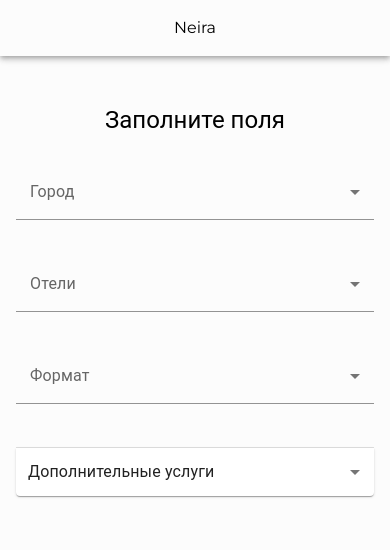
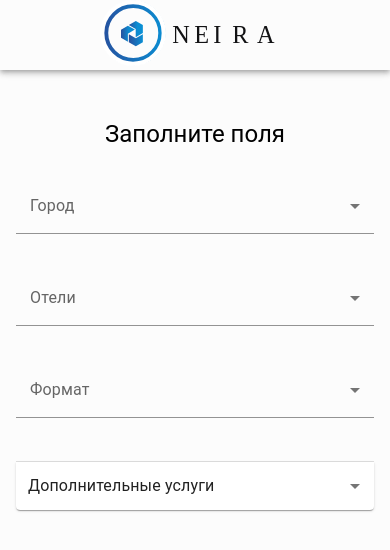
Before and after one commit to trallik74/neira-kp-calculator, a React (Vite) app: page / in a window 390 px wide. Shown: the top 550 px of the page. Built offline with nearby package versions, Linux system fonts and the light colour scheme.

Commit message:
feat: add logo image

```diff
--- a/src/components/Logo/Logo.jsx
+++ b/src/components/Logo/Logo.jsx
@@ -1,9 +1,10 @@
 import styles from "./Logo.module.css";
+import logo from "../../images/logo.svg";
 
 function Logo() {
   return (
-    <a className={styles.logo} href="https://neiragroup.com/" target="_blank">
-      Neira
+    <a href="https://neiragroup.com/" target="_blank">
+      <img className={styles.logo} src={logo} alt="Лого" />
     </a>
   );
 }
--- a/src/components/Logo/Logo.module.css
+++ b/src/components/Logo/Logo.module.css
@@ -1,8 +1,14 @@
 .logo {
-  text-decoration: none;
-  color: inherit;
+  width: 230px;
+  height: auto;
 }
 
 .logo:hover {
-  opacity: 0.7;
+  opacity: 0.8;
 }
+
+@media (max-width: 800px) {
+  .logo {
+    width: 190px;
+  }
+}
--- a/src/utils/constant.js
+++ b/src/utils/constant.js
@@ -67,7 +67,7 @@ export const servicesList = [
   },
 ];
 
-const hotelCost = {
+export const hotelCost = {
   Самара: {
     "Премиальный сегмент": 400000,
     "Средний сегмент": 200000,
```
Also changed, not shown: src/images/logo.svg (added).
